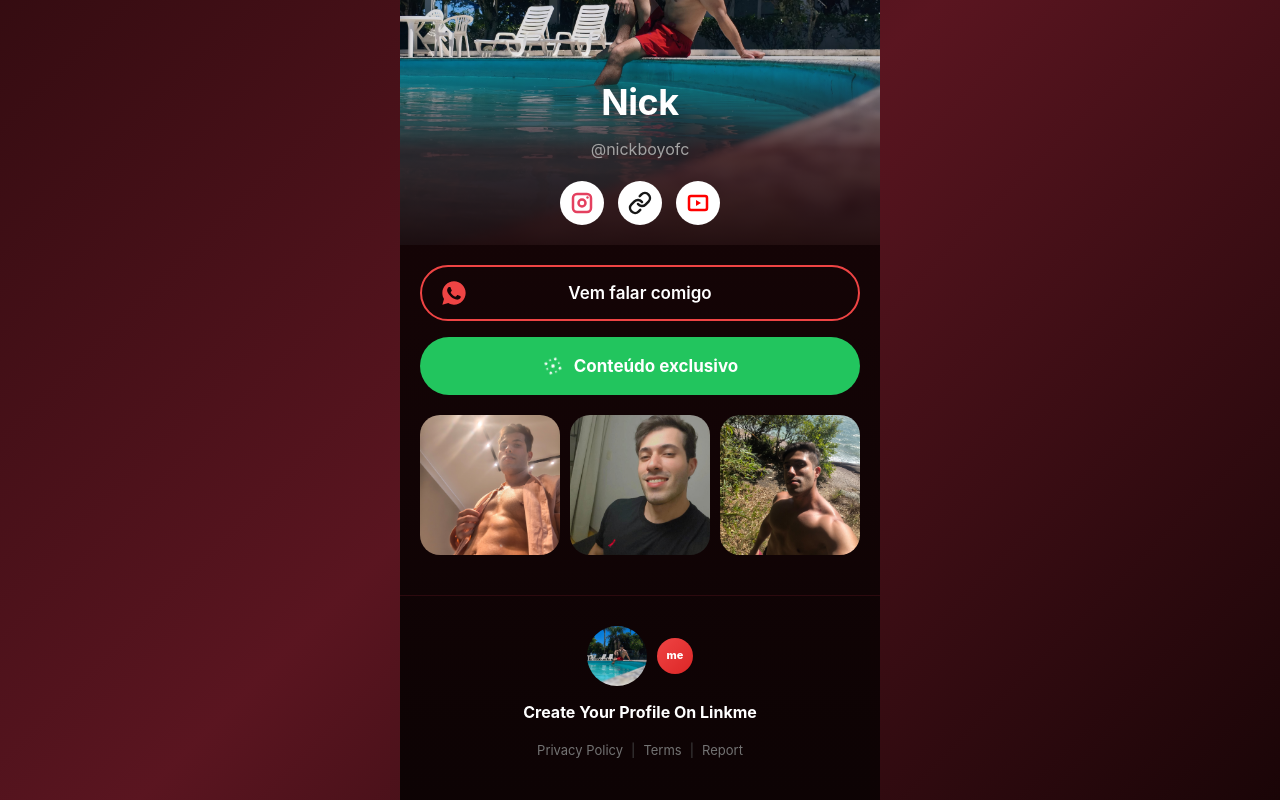
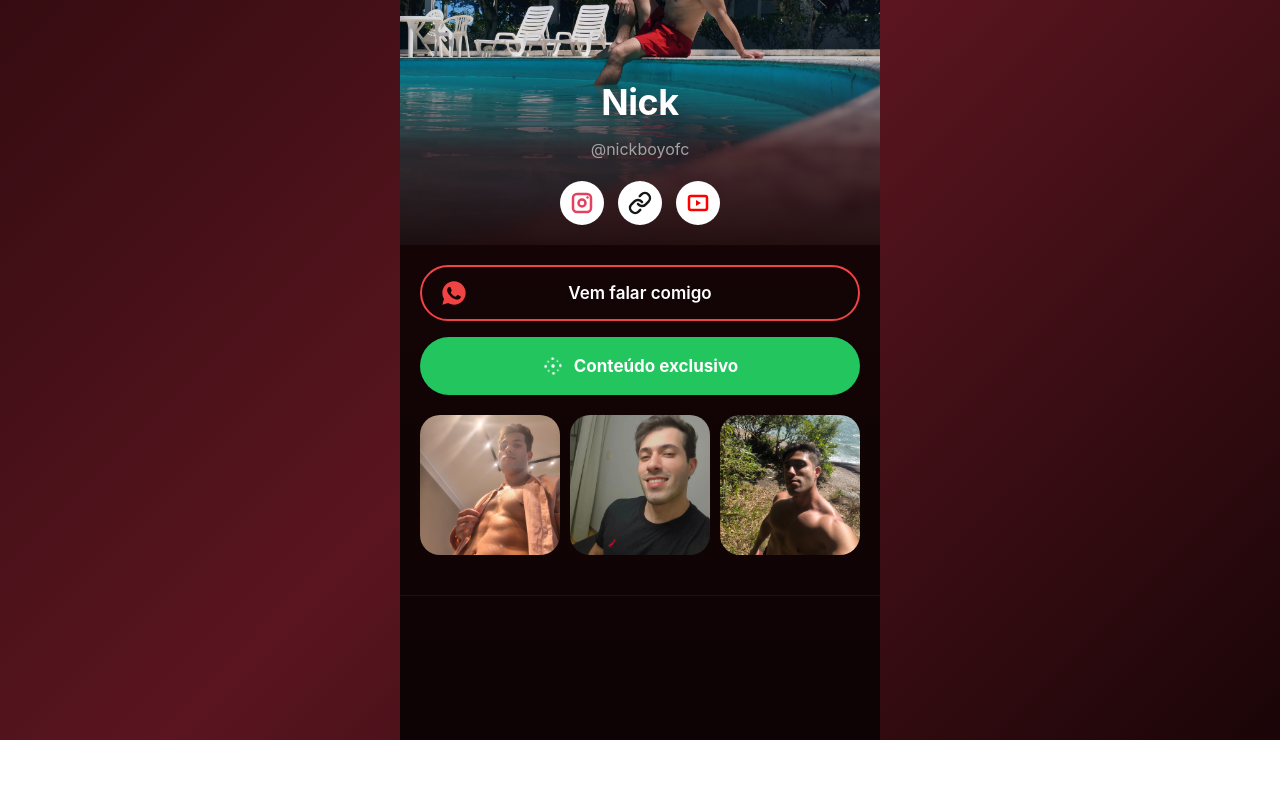
Before and after one commit to ankymohi/nickboy, a React (Create React App) app in the folder client/: page /Landingpage in a window 1280 px wide. Shown: the part 205-1005 px from the top of the page. After the commit the page ends 945 px from the top, so only its background shows below. Built offline with nearby package versions, Linux system fonts and the light colour scheme.

Commit message:
Update Landingpage.js

```diff
--- a/client/src/pages/Landingpage.js
+++ b/client/src/pages/Landingpage.js
@@ -112,17 +112,9 @@ export default function LinkmeProfile() {
         <div style={styles.footer}>
           <div style={styles.footerBranding}>
             <div style={styles.footerAvatar}>
-              <img src={img1} alt="Avatar" style={styles.avatarImg} />
             </div>
-            <div style={styles.footerLogo}>me</div>
           </div>
-          <div style={styles.footerText}>Create Your Profile On Linkme</div>
           <div style={styles.footerLinks}>
-            <a href="#" style={styles.footerLink} onClick={(e) => { e.preventDefault(); alert('Privacy Policy'); }}>Privacy Policy</a>
-            <span style={styles.separator}>|</span>
-            <a href="#" style={styles.footerLink} onClick={(e) => { e.preventDefault(); alert('Terms'); }}>Terms</a>
-            <span style={styles.separator}>|</span>
-            <a href="#" style={styles.footerLink} onClick={(e) => { e.preventDefault(); alert('Report'); }}>Report</a>
           </div>
         </div>
       </div>
```
